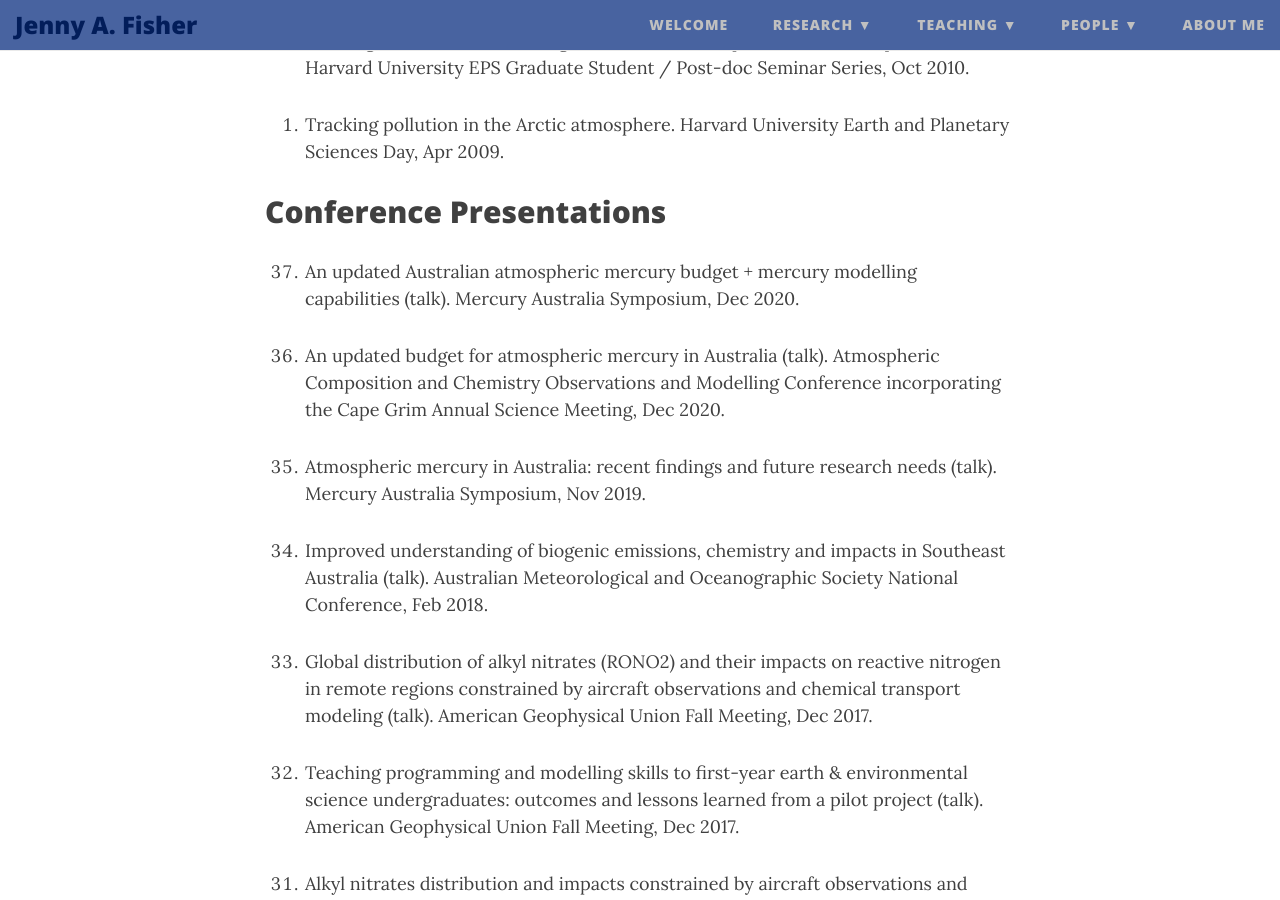
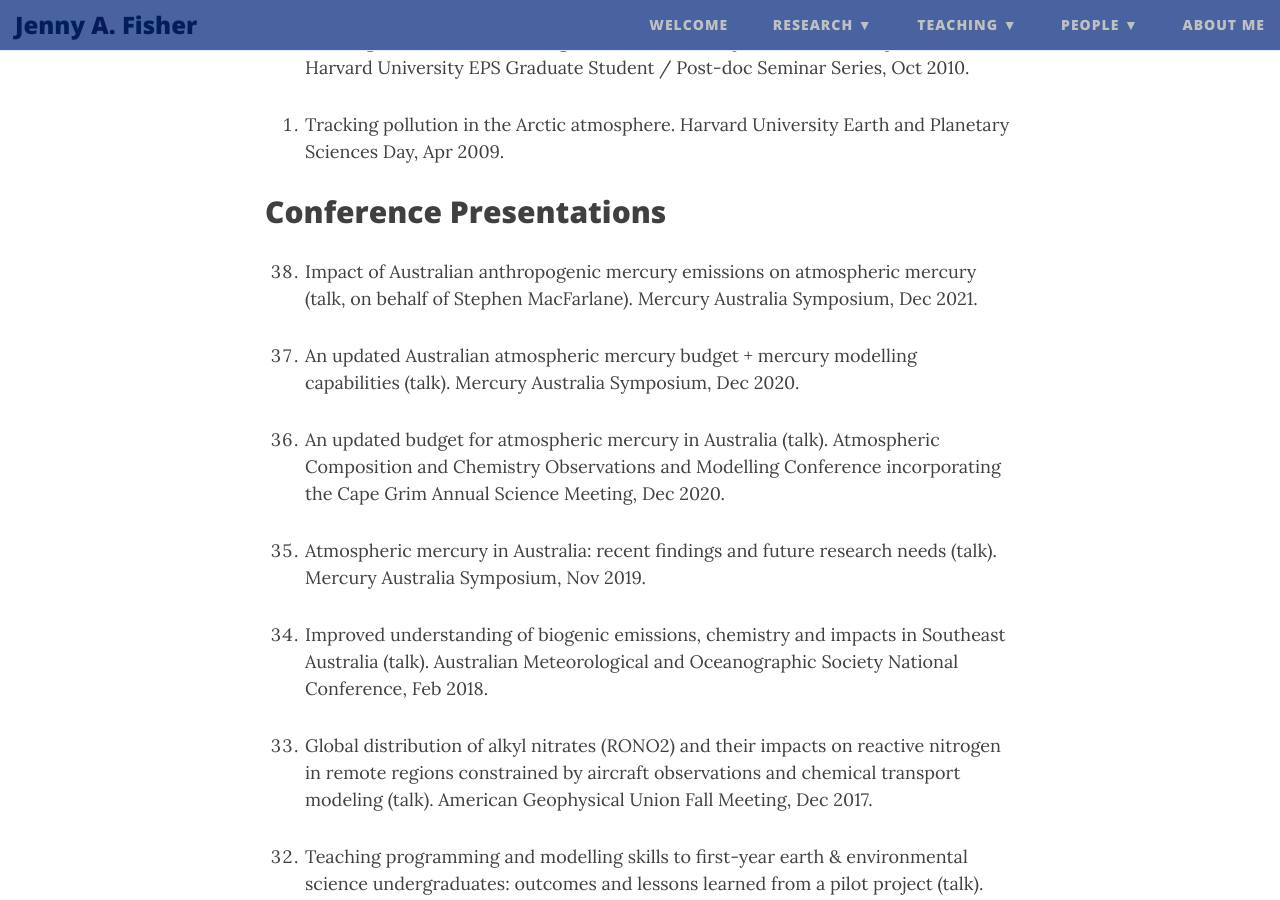
Before and after one commit to jennyfisher/jennyfisher.github.io, a Jekyll site: the page built from presentations.md, in a window 1280 px wide and 900 px high, scrolled down 2418 px. Built offline with Jekyll 4.4.1, drawn with Linux system fonts in a browser that asks for light colours; nearby versions of some CDN libraries.

Commit message:
Update presentations.md

```diff
--- a/presentations.md
+++ b/presentations.md
@@ -55,6 +55,8 @@ title: Presentations
 {: reversed="reversed"}
 
 ## Conference Presentations
+
+1. Impact of Australian anthropogenic mercury emissions on atmospheric mercury (talk, on behalf of Stephen MacFarlane). Mercury Australia Symposium, Dec 2021.
 
 1. An updated Australian atmospheric mercury budget + mercury modelling capabilities (talk). Mercury Australia Symposium, Dec 2020.
 
```
